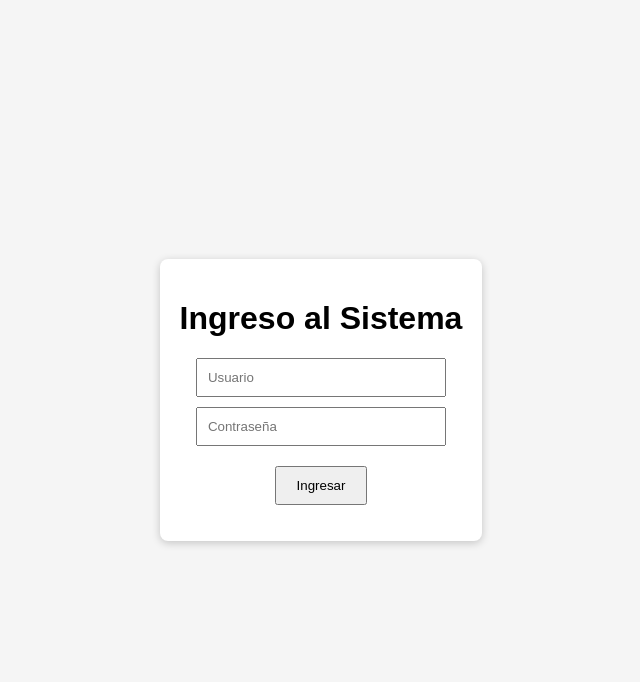
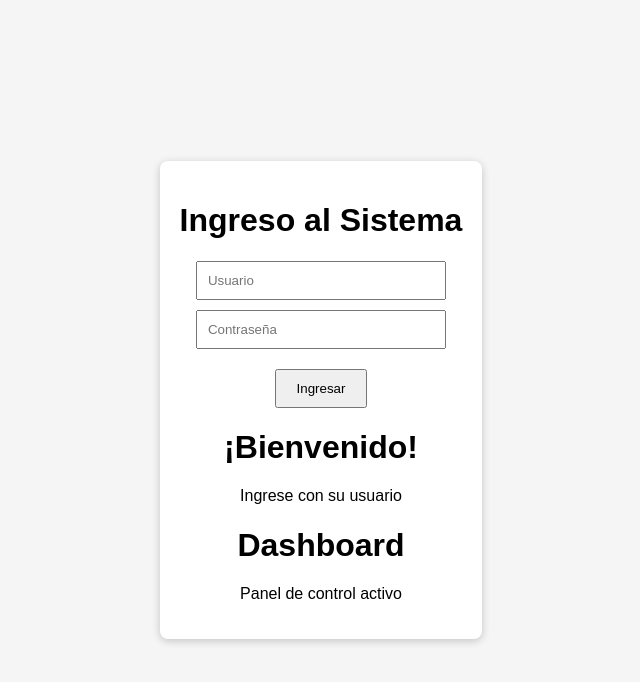
Before and after one commit to NicolasFrance01/control-ingreso, a plain HTML site: page index.html in a window 1280 px wide. Shown: the whole page, without its empty margins (319-959 px from the left). Drawn offline with nearby package versions, Linux system fonts and the light colour scheme.

Commit message:
Update index.html prueba front nuevo 2

```diff
--- a/index.html
+++ b/index.html
@@ -7,7 +7,10 @@
     <link rel="stylesheet" href="style.css">
 </head>
 <body>
-    <div class="container" id="login-container">
+    <div class="container">
+
+        <!-- LOGIN -->
+        <div class="form-box login">
             <h1>Ingreso al Sistema</h1>
             <input type="text" id="username" placeholder="Usuario">
             <input type="password" id="password" placeholder="Contraseña">
@@ -15,18 +18,32 @@
             <p id="error" class="error"></p>
         </div>
 
-    <div class="container hidden" id="dashboard-container">
+        <!-- DASHBOARD -->
+        <div class="form-box dashboard hidden">
             <h1>Panel de Control</h1>
             <button onclick="registrarIngreso()">Registrar Ingreso</button>
             <button onclick="registrarSalida()">Registrar Salida</button>
             <p id="status"></p>
             <button onclick="logout()">Cerrar Sesión</button>
+            <button id="pdfBtn" class="hidden" onclick="descargarPDF()">📄 Generar PDF</button>
+        </div>
 
-        <button id="pdfBtn" class="hidden" onclick="descargarPDF()">📄 Generar PDF</button>
+        <!-- PANEL DE ANIMACION -->
+        <div class="toggle-box">
+            <div class="toggle-panel toggle-left">
+                <h1>¡Bienvenido!</h1>
+                <p>Ingrese con su usuario</p>
+            </div>
+            <div class="toggle-panel toggle-right">
+                <h1>Dashboard</h1>
+                <p>Panel de control activo</p>
+            </div>
+        </div>
 
     </div>
 
     <script src="https://cdnjs.cloudflare.com/ajax/libs/html2canvas/1.4.1/html2canvas.min.js"></script>
     <script src="script.js"></script>
+    <script src="main.js"></script>
 </body>
 </html>
```
Lines whose indentation alone changed are shown as unchanged.
